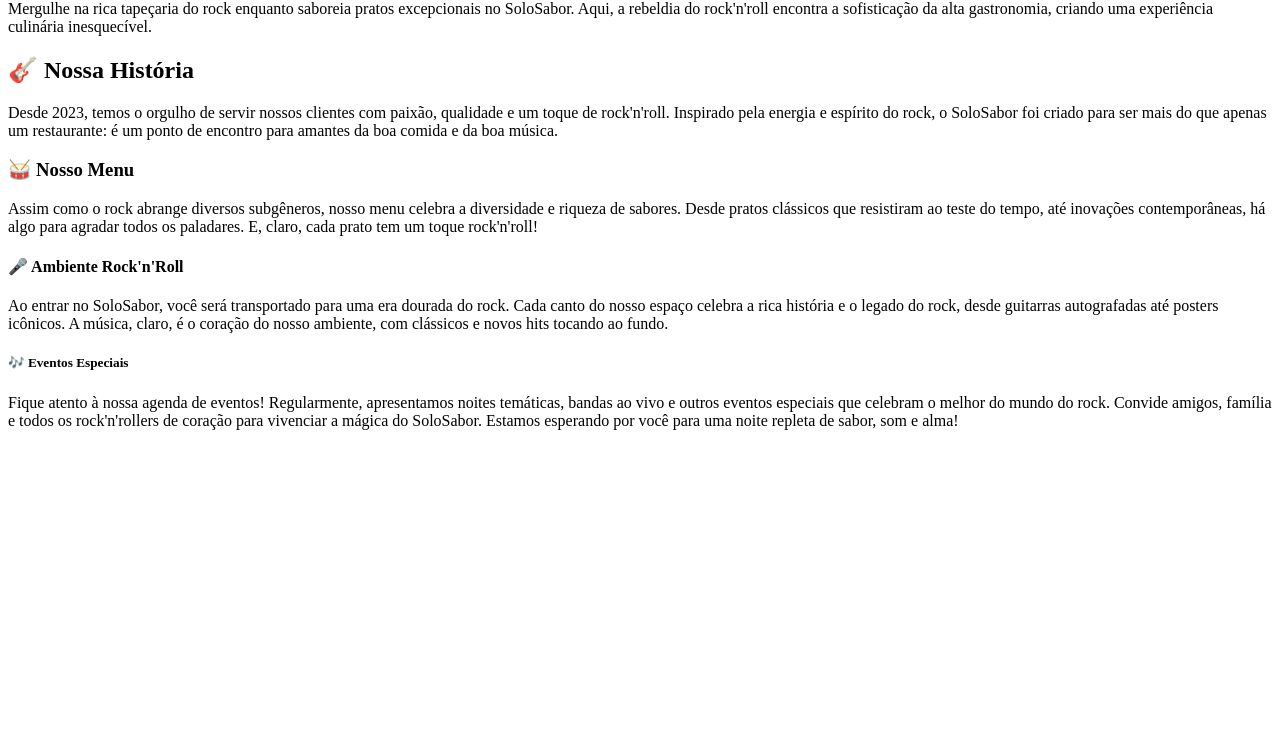
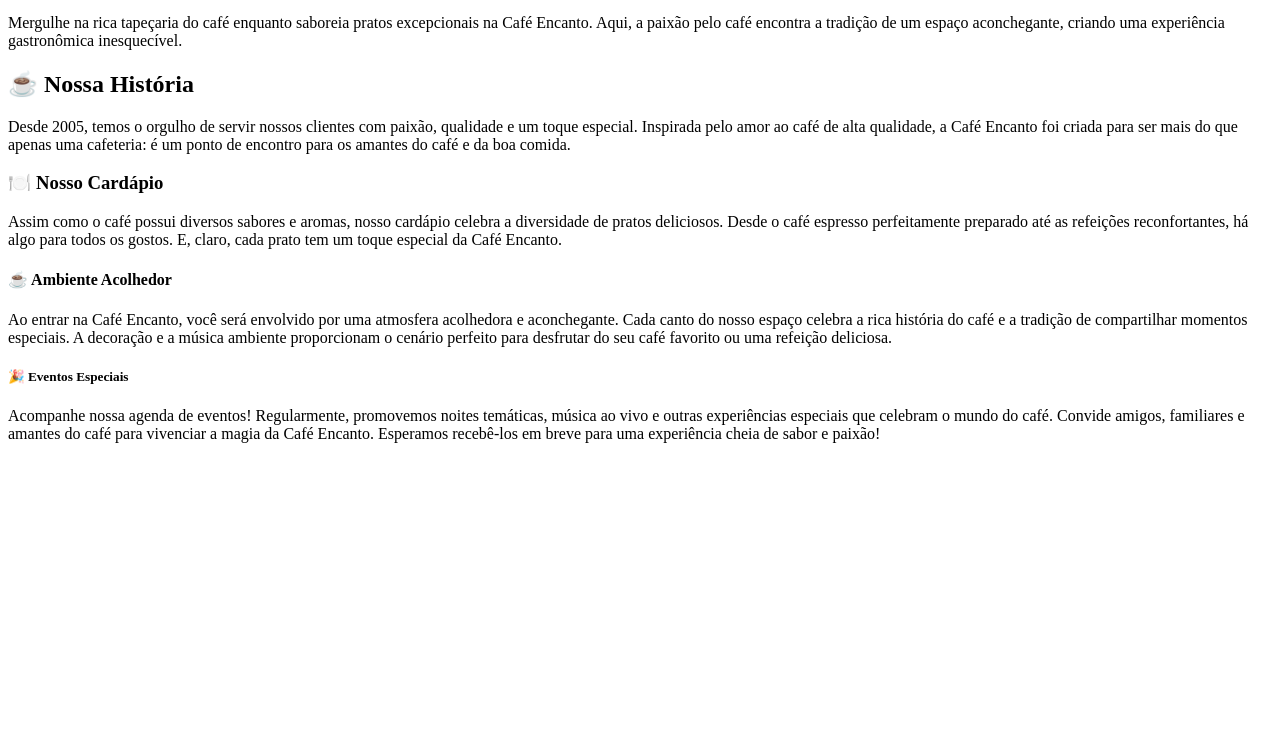
Before and after one commit to diogojkoityk/HTML5-CSS3, a plain HTML site: page index.html in a window 1280 px wide. Shown: the part 66-800 px from the top of the page. Drawn offline with Linux system fonts and the light colour scheme.

Commit message:
JORDISON4EVER

```diff
--- a/index.html
+++ b/index.html
@@ -1,21 +1,27 @@
-<h1>Bem-vindo ao SoloSabor</h1>
+<!DOCTYPE html>
+<html>
+<head>
+    <title>Café Encanto</title>
+</head>
+<body>
+    <h1>Bem-vindo à Café Encanto</h1>
 
-<p>Mergulhe na rica tapeçaria do rock enquanto saboreia pratos excepcionais no SoloSabor. Aqui, a rebeldia do rock'n'roll encontra a sofisticação da alta gastronomia, criando uma experiência culinária inesquecível.</p>
+    <p>Mergulhe na rica tapeçaria do café enquanto saboreia pratos excepcionais na Café Encanto. Aqui, a paixão pelo café encontra a tradição de um espaço aconchegante, criando uma experiência gastronômica inesquecível.</p>
 
-<h2>🎸 Nossa História</h2>
+    <h2>☕ Nossa História</h2>
 
-<p>Desde 2023, temos o orgulho de servir nossos clientes com paixão, qualidade e um toque de rock'n'roll. Inspirado pela energia e espírito do rock, o SoloSabor foi criado para ser mais do que apenas um restaurante: é um ponto de encontro para amantes da boa comida e da boa música.</p>
+    <p>Desde 2005, temos o orgulho de servir nossos clientes com paixão, qualidade e um toque especial. Inspirada pelo amor ao café de alta qualidade, a Café Encanto foi criada para ser mais do que apenas uma cafeteria: é um ponto de encontro para os amantes do café e da boa comida.</p>
 
-<h3>🥁 Nosso Menu</h3>
+    <h3>🍽️ Nosso Cardápio</h3>
 
-<p>Assim como o rock abrange diversos subgêneros, nosso menu celebra a diversidade e riqueza de sabores. Desde pratos clássicos que resistiram ao teste do tempo, até inovações contemporâneas, há algo para agradar todos os paladares. E, claro, cada prato tem um toque rock'n'roll!</p>
+    <p>Assim como o café possui diversos sabores e aromas, nosso cardápio celebra a diversidade de pratos deliciosos. Desde o café espresso perfeitamente preparado até as refeições reconfortantes, há algo para todos os gostos. E, claro, cada prato tem um toque especial da Café Encanto.</p>
 
-<h4>🎤 Ambiente Rock'n'Roll</h4>
+    <h4>☕ Ambiente Acolhedor</h4>
 
-<p>Ao entrar no SoloSabor, você será transportado para uma era dourada do rock. Cada canto do nosso espaço celebra a rica história e o legado do rock, desde guitarras autografadas até posters icônicos. A música, claro, é o coração do nosso ambiente, com clássicos e novos hits tocando ao fundo.</p>
+    <p>Ao entrar na Café Encanto, você será envolvido por uma atmosfera acolhedora e aconchegante. Cada canto do nosso espaço celebra a rica história do café e a tradição de compartilhar momentos especiais. A decoração e a música ambiente proporcionam o cenário perfeito para desfrutar do seu café favorito ou uma refeição deliciosa.</p>
 
-<h5>🎶 Eventos Especiais</h5>
+    <h5>🎉 Eventos Especiais</h5>
 
-<p>Fique atento à nossa agenda de eventos! Regularmente, apresentamos noites temáticas, bandas ao vivo e outros eventos especiais que celebram o melhor do mundo do rock.
-
-Convide amigos, família e todos os rock'n'rollers de coração para vivenciar a mágica do SoloSabor. Estamos esperando por você para uma noite repleta de sabor, som e alma!</p>
+    <p>Acompanhe nossa agenda de eventos! Regularmente, promovemos noites temáticas, música ao vivo e outras experiências especiais que celebram o mundo do café. Convide amigos, familiares e amantes do café para vivenciar a magia da Café Encanto. Esperamos recebê-los em breve para uma experiência cheia de sabor e paixão!</p>
+</body>
+</html>
```
